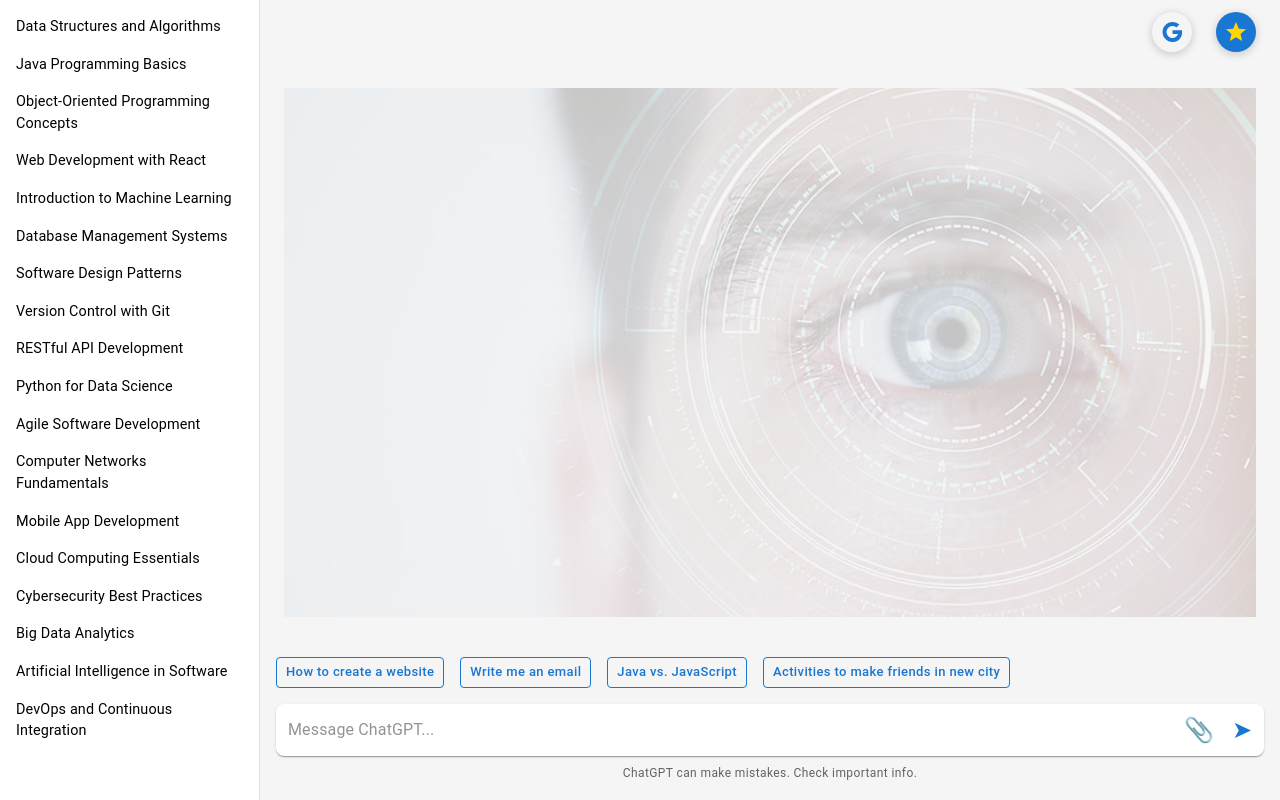
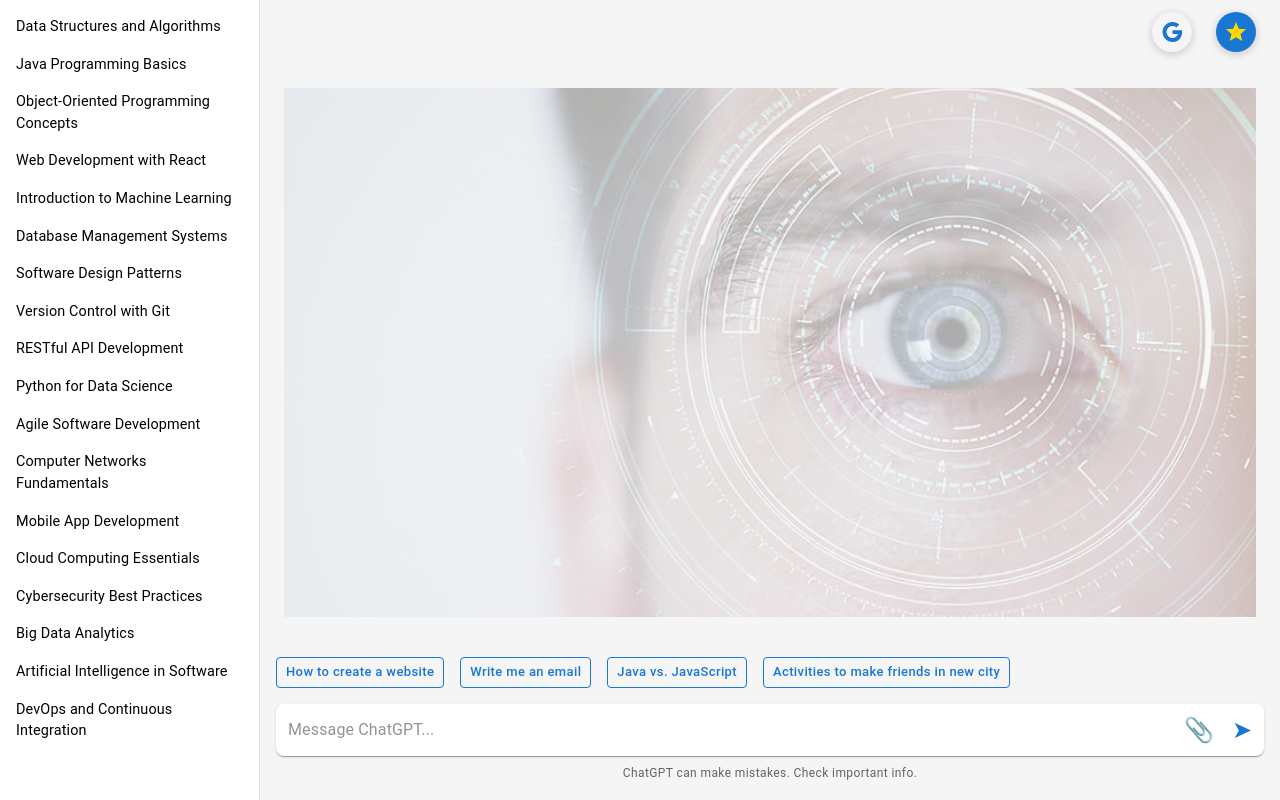
Before and after one commit to mehdialam98/swe-Assistant-AI, a Next.js app: page / in a window 1280 px wide. Built offline with nearby package versions, Linux system fonts and the light colour scheme.

Commit message:
Updated background opacity

```diff
--- a/app/page.js
+++ b/app/page.js
@@ -267,7 +267,7 @@
                   backgroundSize: "cover",
                   backgroundPosition: "center",
                   backgroundRepeat: "no-repeat",
-                  opacity: 0.2,
+                  opacity: 0.3,
                 }}
               >
               </Box>
```
